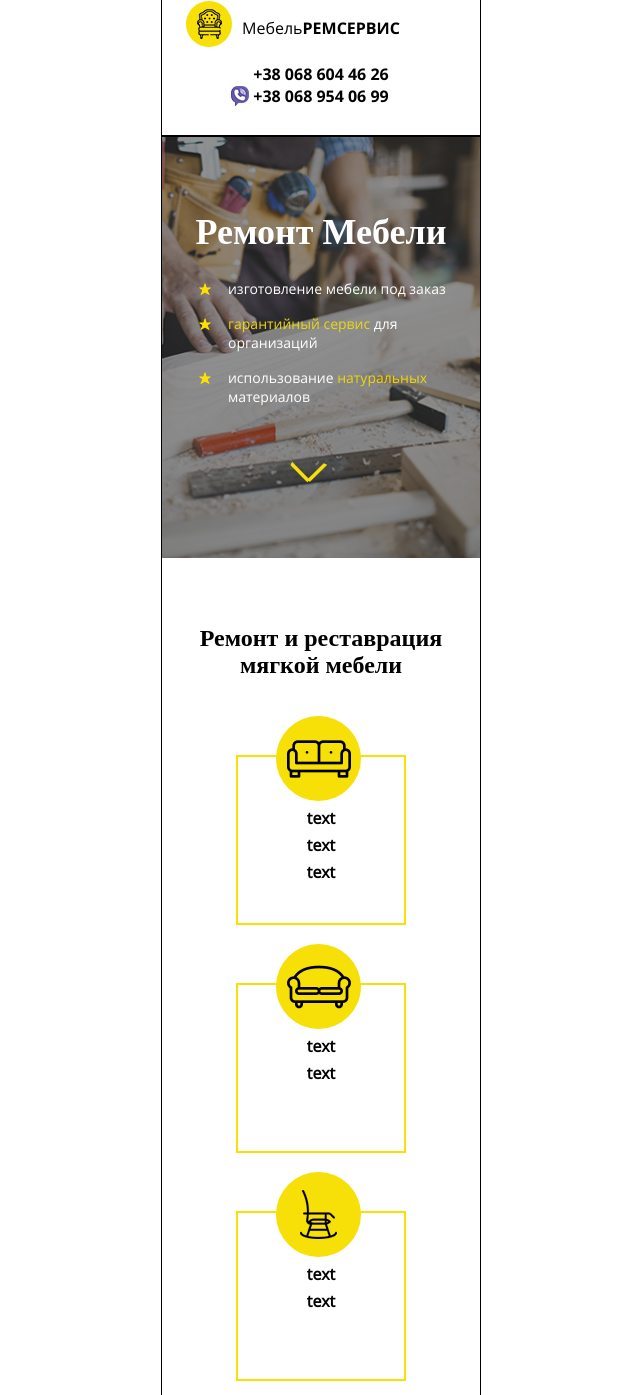
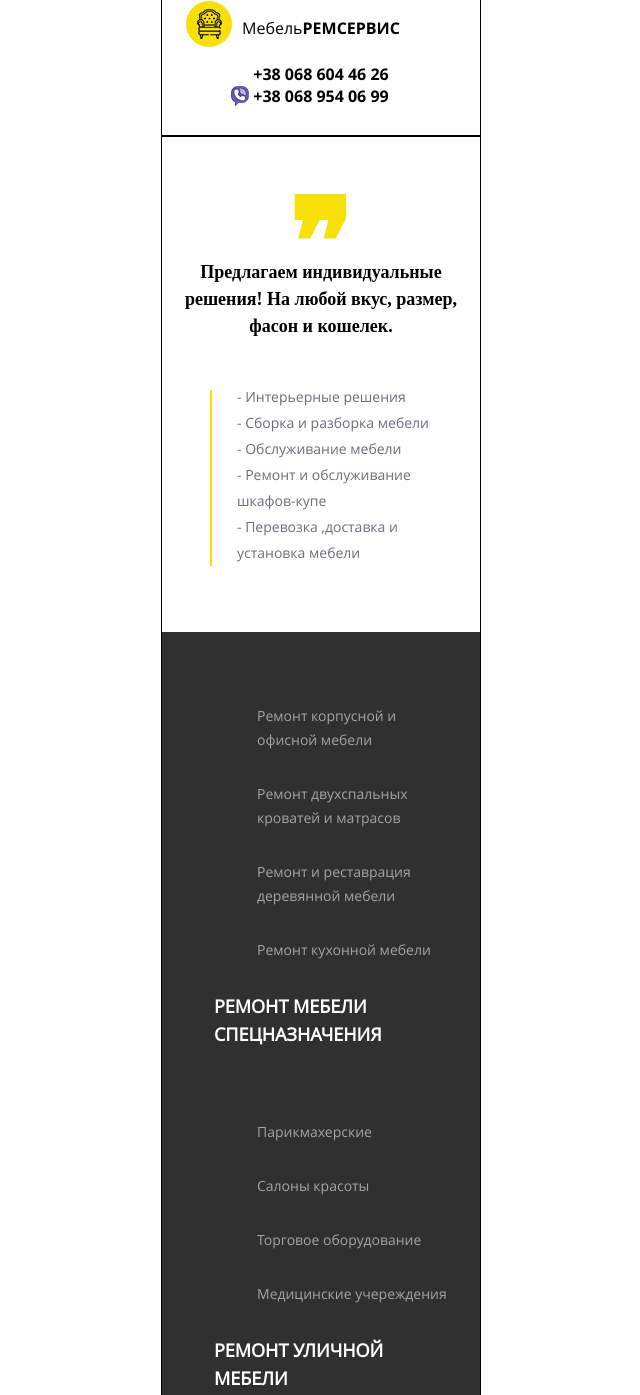
Before and after one commit to AleksaHrevtsova/bootcamp_project, a plain HTML site: page index.html in a window 1280 px wide. Shown: the part 20-1415 px from the top of the page, without its empty margins (319-959 px from the left). Drawn offline with Linux system fonts and the light colour scheme; files whose address does not match are found by name; a web font is replaced by a local one.

Commit message:
section 4 & 5 added

```diff
--- a/css/style.css
+++ b/css/style.css
@@ -23,6 +23,15 @@
     url(/fonts/GothamPro-Bold.woff) format("woff");
   font-style: normal;
   font-weight: bold;
+}
+
+
+@font-face {
+  font-family: "Coustard Regular";
+  src:
+    url(/fonts/Coustard-Regular.ttf) format("truetype");
+  font-style: normal;
+  font-weight: normal;
 }
 
 * {
@@ -366,6 +375,114 @@ div.ant-carousel-arrow-right {
   background: url("http://pvbk.spb.ru/inc/carousel/ant-files/ant-arrow-right.png") no-repeat;
 }
 
+/* стили секции 4 */
+.s4 {
+  display: flex;
+  flex-flow: column;
+  align-items: center;
+}
+
+.s4_desc {
+  display: block;
+  margin: 0 20px;
+  text-align: center;
+  font-family: "Gotham Pro";
+  font-size: 18px;
+  line-height: 27px;
+  font-weight: bold;
+  padding-top: 122px;
+  position: relative;
+}
+
+.s4_desc::before {
+  content: "❞";
+  position: absolute;
+  top: 48%;
+  left: 38%;
+  font-size: 118px;
+  font-family: "Coustard Regular";
+  color: rgb(247, 223, 8);
+}
+
+.s4_list {
+  display: flex;
+  flex-flow: column;
+  margin: 0 20px;
+  padding-left: 55px;
+  font-family: "OpenSans";
+  font-size: 14px;
+  line-height: 26px;
+  color: #6c6e79;
+  padding-top: 44px;
+  padding-bottom: 66px;
+  position: relative;
+}
+
+.s4_list::before {
+  content: "";
+  position: absolute;
+  display: block;
+  border: 1px solid rgb(247, 223, 8);
+  height: 174px;
+  top: 50px;
+  left: 28px;
+}
+
+/* стили секции 5 */
+.s5 {
+  background-color: #303030;
+}
+
+.s5_list {
+  display: flex;
+  flex-flow: column;
+  margin: 0 20px;
+  padding-top: 72px;
+}
+
+.s5_list li {
+  padding-left: 75px;
+  padding-bottom: 30px;
+  font-family: "OpenSans";
+  font-size: 14px;
+  line-height: 24px;
+  color: #a4a4a4;
+}
+
+.s5_list li::before {
+  /*  */
+}
+
+.s5_list-title {
+  padding-left: 32px;
+  margin: 0 20px;
+  text-transform: uppercase;
+  font-family: "OpenSans";
+  font-size: 18px;
+  line-height: 28px;
+  font-weight: bold;
+  color: white;
+}
+
+.s5_list-title::after {
+  /*  */
+}
+
+.contacts li {
+  position: relative;
+}
+
+.contacts li:last-child::before {
+  content: "";
+  position: absolute;
+  width: 22px;
+  height: 22px;
+  background-image: url(../images/icons/icon_viber.png);
+  background-repeat: no-repeat;
+  background-position: center;
+  left: 46px;
+}
+
 /* стили футера */
 footer {
   background-color: black;
--- a/index.html
+++ b/index.html
@@ -19,7 +19,7 @@
         </nav>
     </header>
     <main class="container">
-        <section class="s1">
+        <!-- <section class="s1">
             <h2 class="s1_title">ремонт мебели</h2>
             <ul class="s1_list">
                 <li class="s1_list-item">изготовление мебели под заказ</li>
@@ -74,6 +74,46 @@
             <div class="ant-carousel-arrow-left"></div>
             <div class="ant-carousel-arrow-right"></div>
             <div class="ant-carousel-dots"></div>
+        </section> -->
+        <section class="s4">
+            <p class="s4_desc">Предлагаем индивидуальные решения! На любой вкус, размер, фасон и кошелек.</p>
+            <ul class="s4_list">
+                <li class="s4_list-item">- Интерьерные решения</li>
+                <li class="s4_list-item">- Сборка и разборка мебели</li>
+                <li class="s4_list-item">- Обслуживание мебели</li>
+                <li class="s4_list-item">- Ремонт и обслуживание шкафов-купе</li>
+                <li class="s4_list-item">- Перевозка ,доставка и установка мебели</li>
+            </ul>
+        </section>
+        <section class="s5">
+            <ul class="s5_list list-noTitle">
+                <li>Ремонт корпусной и офисной мебели</li>
+                <li>Ремонт двухспальных кроватей и матрасов</li>
+                <li>Ремонт и реставрация деревянной мебели</li>
+                <li>Ремонт кухонной мебели</li>
+            </ul>
+            <h3 class="s5_list-title">ремонт мебели спецназначения</h3>
+            <ul class="s5_list list-special">
+                <li>Парикмахерские</li>
+                <li>Салоны красоты</li>
+                <li>Торговое оборудование</li>
+                <li>Медицинские учереждения</li>
+            </ul>
+            <h3 class="s5_list-title">ремонт уличной мебели</h3>
+            <ul class="s5_list list-outside">
+                <li>Мебель для терасс</li>
+                <li>Дачная мебель</li>
+                <li>Зона отдыха</li>
+            </ul>
+            <h3 class="s5_list-title">контакты</h3>
+            <ul class="s5_list contacts">
+                <li><a href="#">+38 068 604 46 26</a>
+                    <p>(Валерий)</p>
+                </li>
+                <li><a href="#">+38 068 954 06 99</a>
+                    <p>(Елена)</p>
+                </li>
+            </ul>
         </section>
     </main>
     <footer class="container">
```
Also changed, not shown: fonts/Coustard-Black.ttf (added), fonts/Coustard-Regular.ttf (added), fonts/OFL.txt (added).
